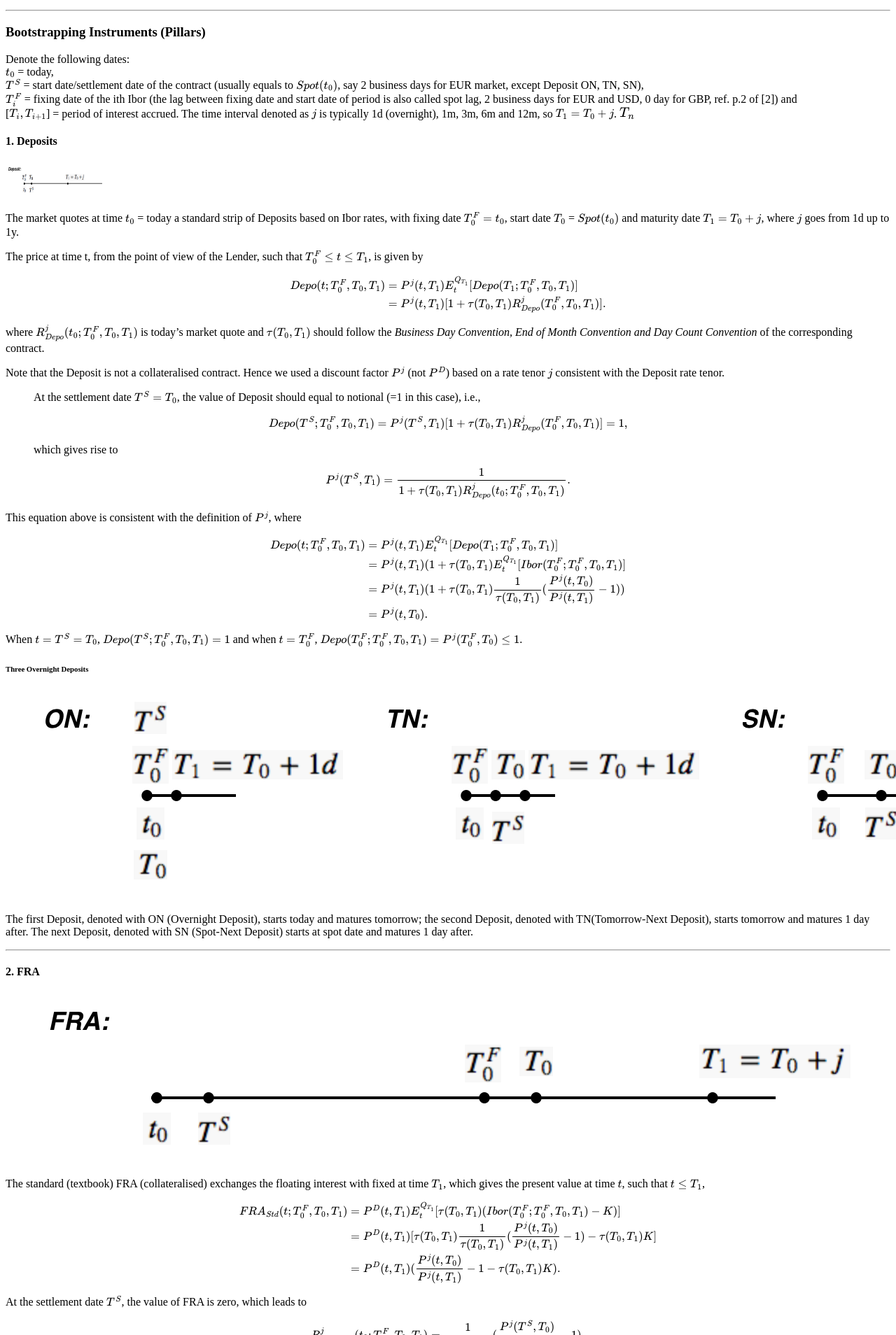
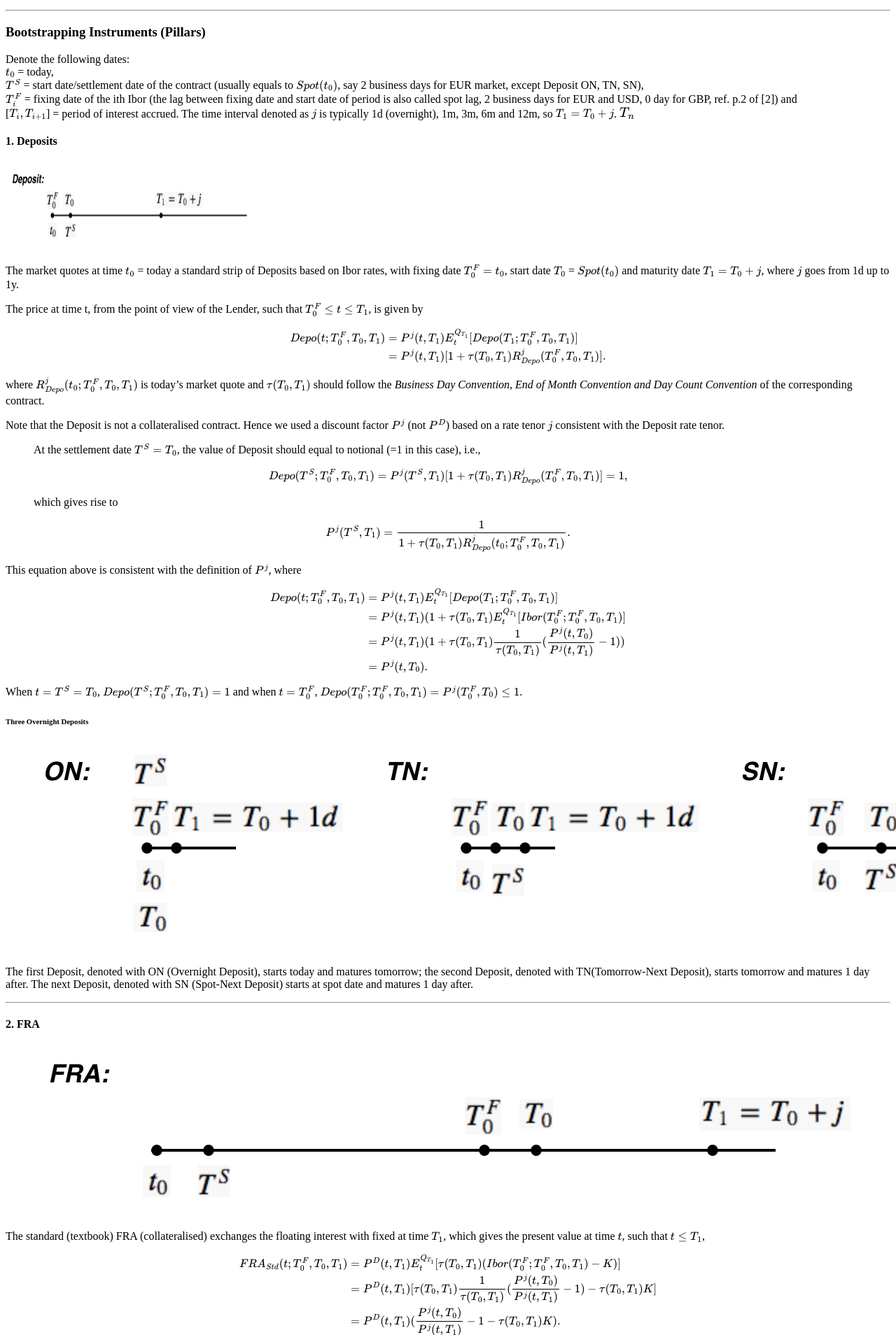
Before and after one commit to scuiaa555/scuiaa555.github.io, a Jekyll site: the page built from _posts/2017-04-15-Multi-Curve-Bootstrapping.md, in a window 1280 px wide. Shown: the part 802-2710 px from the top of the page at 70% size. Built offline with Jekyll 4.4.1, drawn with Linux system fonts in a browser that asks for light colours; formulas are drawn with MathJax 3; comment, search, counter and statistics services are not loaded.

Commit message:
Modified on Sun Apr 23 14:12:22 HKT 2017

```diff
--- a/_posts/2017-04-15-Multi-Curve-Bootstrapping.md
+++ b/_posts/2017-04-15-Multi-Curve-Bootstrapping.md
@@ -48,7 +48,7 @@ $T_i^F$ = fixing date of the ith Ibor (the lag between fixing date and start dat
 
 #### 1. Deposits
 
-![png](https://scuiaa555.github.io/assets/images/2017-04-15-deposit.png){:height="50px" width="200px"}
+![png](https://scuiaa555.github.io/assets/images/2017-04-15-deposit.png){:height="125px" width="500px"}
 
 The market quotes at time $t_0$ = today a standard strip of Deposits based on Ibor rates, with fixing date $T_0^F=t_0$, start date $T_0$ = $Spot(t_0)$ and maturity date $T_1=T_0+j$, where $j$ goes from 1d up to 1y.
 
```
Also changed, not shown: _posts/2017-04-21-Probability.md (+1 -1 lines).
